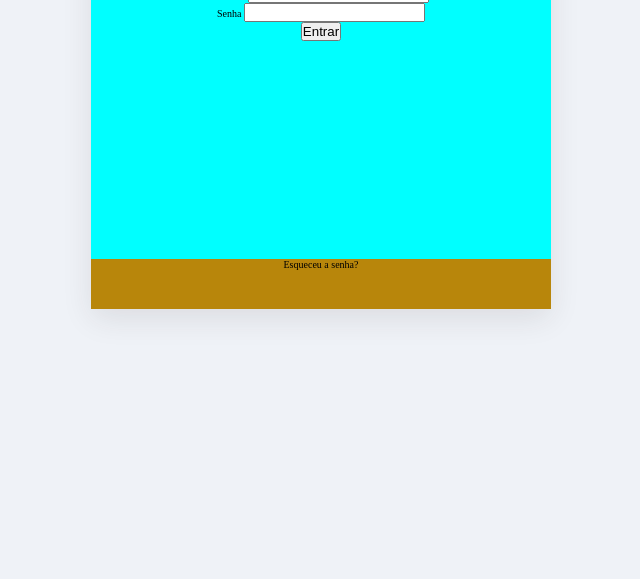
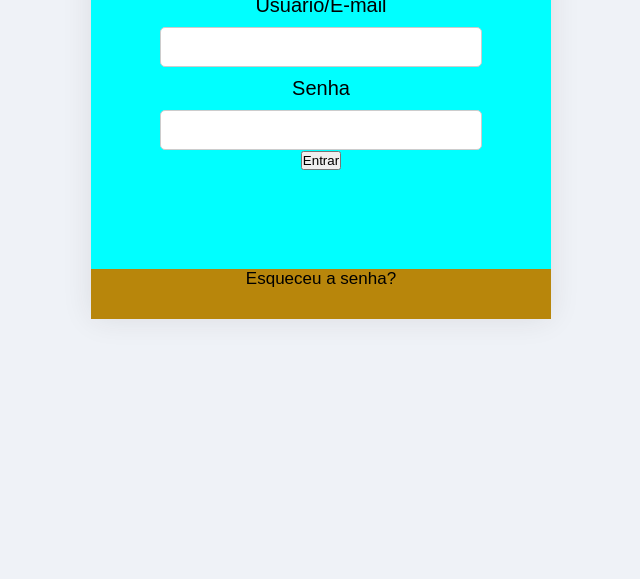
Before and after one commit to pedrocasteli/clone_portal, a website: page index.html in a window 1280 px wide. Shown: the part 221-800 px from the top of the page, without its empty margins (319-959 px from the left). Drawn offline with Linux system fonts and the light colour scheme.

Commit message:
Segundo commit

```diff
--- a/index.html
+++ b/index.html
@@ -13,16 +13,16 @@
                 <img src="./img/profile-img.png" alt="Logo Zaffari" />
             </div>
             <div class="principal__formulario">
-                <form action="">
-                    <div class="principal__formulario__usuario">
-                        <label for="">Usuario</label>
+                <form>
+                    <div class="usuario">
+                        <label for="">Usuário/E-mail</label>
                         <input type="text" />
                     </div>
-                    <div class="principal__formulario__senha">
+                    <div class="senha">
                         <label for="">Senha</label>
                         <input type="text" />
                     </div>
-                    <div class="principal__formulario__botao">
+                    <div class="botao">
                         <button type="submit">Entrar</button>
                     </div>
                 </form>
--- a/sass/main.scss
+++ b/sass/main.scss
@@ -8,6 +8,7 @@
 
 html {
     font-size: 62.5%;
+    font-family: Arial, Helvetica, sans-serif;
 }
 
 body {
@@ -21,14 +22,15 @@ body {
     box-shadow: 0 1rem 3rem rgba(46, 44, 44, 0.1);
     height: 50rem;
     width: 46rem;
+    // margin: 35% auto;
     position: absolute;
     top: 35%;
     left: 50%;
     transform: translate(-50%, -50%);
     text-align: center;
+    font-size: 1.7rem;
 
     &__imagem {
-        background-color: chartreuse;
         height: 35%;
     }
 
@@ -39,6 +41,20 @@ body {
     &__formulario {
         background-color: cyan;
         height: 55%;
+
+        input {
+            padding: 0.7rem;
+            border-radius: 0.5rem;
+            border: 1px solid #ccc;
+            width: 70%;
+            height: 4rem;
+        }
+
+        label {
+            font-size: 2rem;
+            margin: 1rem 0;
+            display: block;
+        }
     }
 
     &__senha {
```
Also changed, not shown: style.css.
